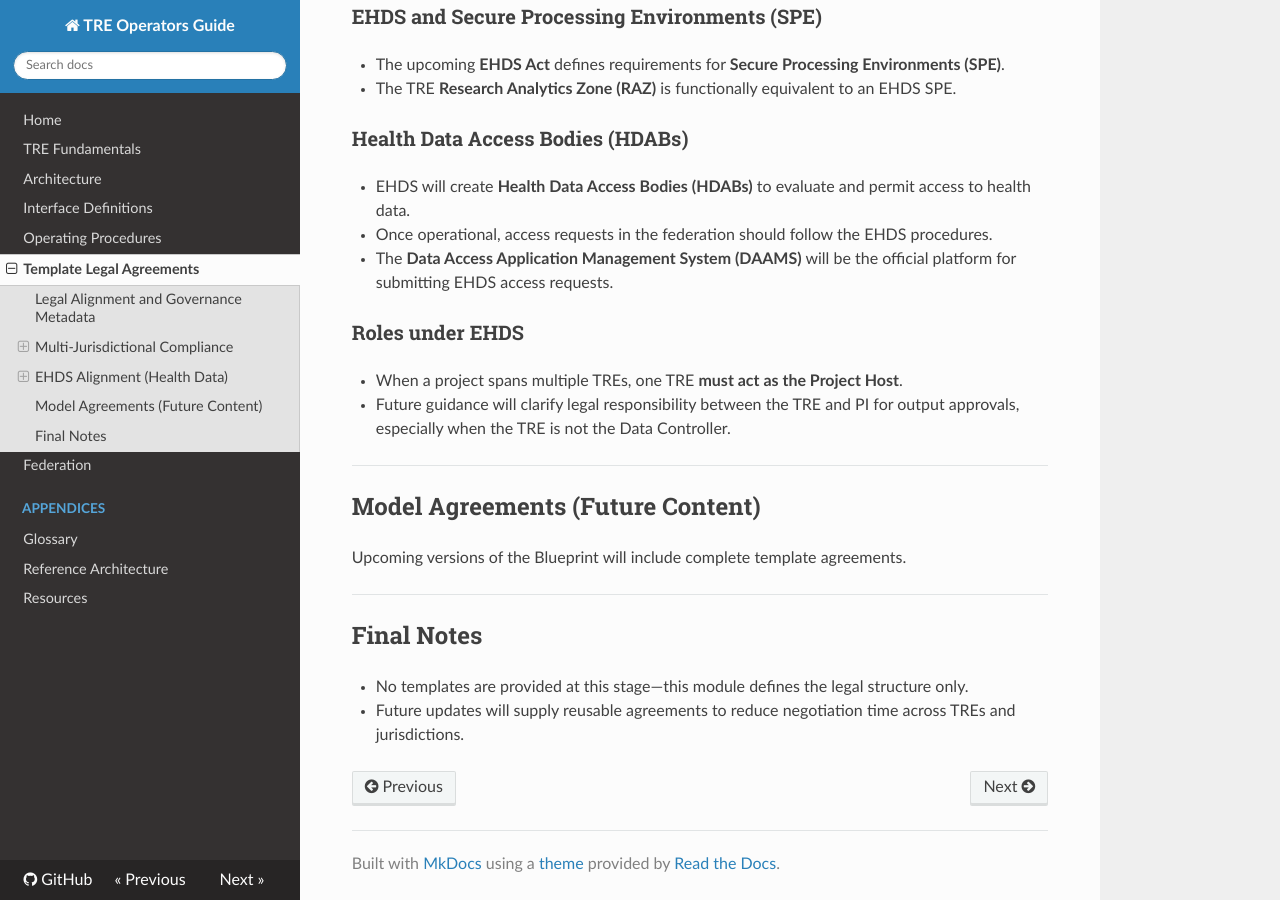
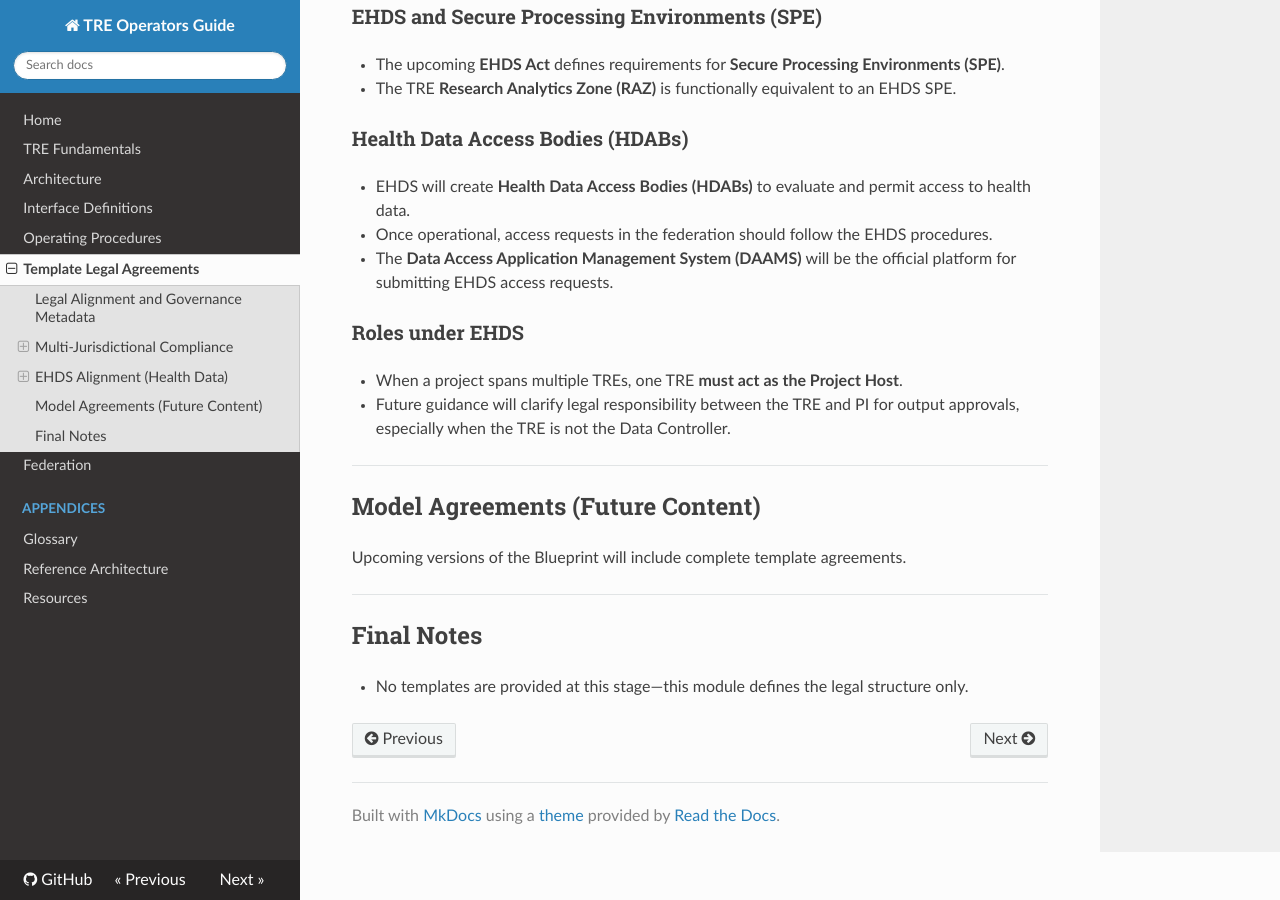
Before and after one commit to unioslo/tre-operators-docs, an MkDocs documentation site: the page built from docs/modules/legal/index.md, in a window 1280 px wide and 900 px high, scrolled down 1241 px. Built offline with MkDocs 1.6.1, drawn with Linux system fonts in a browser that asks for light colours; nearby versions of some CDN libraries.

Commit message:
Remove future updates note to clarify the current scope of the legal framework documentation.

```diff
--- a/docs/modules/legal/index.md
+++ b/docs/modules/legal/index.md
@@ -69,4 +69,3 @@ Upcoming versions of the Blueprint will include complete template agreements.
 ## Final Notes
 
 * No templates are provided at this stage—this module defines the legal structure only.
-* Future updates will supply reusable agreements to reduce negotiation time across TREs and jurisdictions.
```
